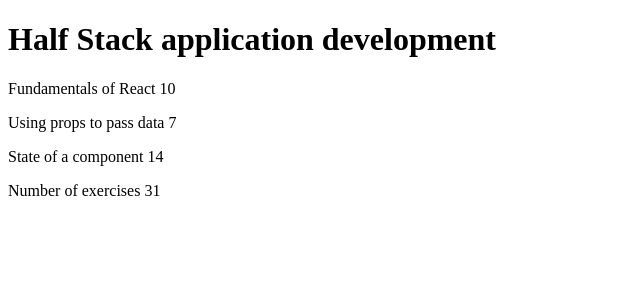
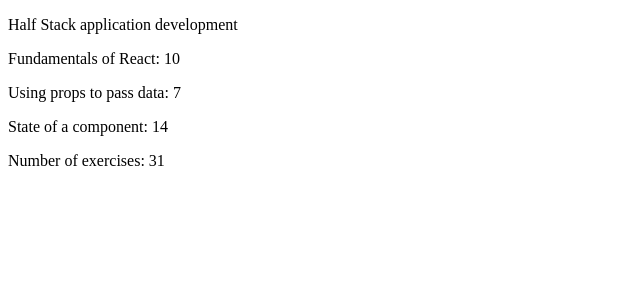
Before and after one commit to ala-zukowska/submissions_fso, a React (Vite) app in the folder part1/courseinfo/: page / in a window 1280 px wide. Shown: the top 300 px of the page, without its empty margins (0-640 px from the left). Built offline with nearby package versions, Linux system fonts and the light colour scheme.

Commit message:
Part 1: 1.1 Refactor the code so that it consists of three new components: Header, Content, and Total

```diff
--- a/part1/courseinfo/src/App.jsx
+++ b/part1/courseinfo/src/App.jsx
@@ -1,3 +1,26 @@
+const Header = (props) => {
+  return (
+    <div>
+      <p>{props.name}</p>
+    </div>
+  )
+}
+
+const Content = (props) => {
+  return (
+    <div>
+      <p>{props.name}: {props.number}</p>
+    </div>
+  )
+}
+
+const Total = (props) => {
+  return (
+    <div>
+      <p>Number of exercises: {props.number}</p>
+    </div>
+  )
+}
 
 const App = () => {
   const course = 'Half Stack application development'
@@ -10,17 +33,11 @@
 
   return (
     <div>
-      <h1>{course}</h1>
-      <p>
-        {part1} {exercises1}
-      </p>
-      <p>
-        {part2} {exercises2}
-      </p>
-      <p>
-        {part3} {exercises3}
-      </p>
-      <p>Number of exercises {exercises1 + exercises2 + exercises3}</p>
+      <Header name={course} />
+      <Content name={part1} number={exercises1} />
+      <Content name={part2} number={exercises2} />
+      <Content name={part3} number={exercises3} />
+      <Total number={exercises1+exercises2+exercises3} />
     </div>
   )
 }
```
